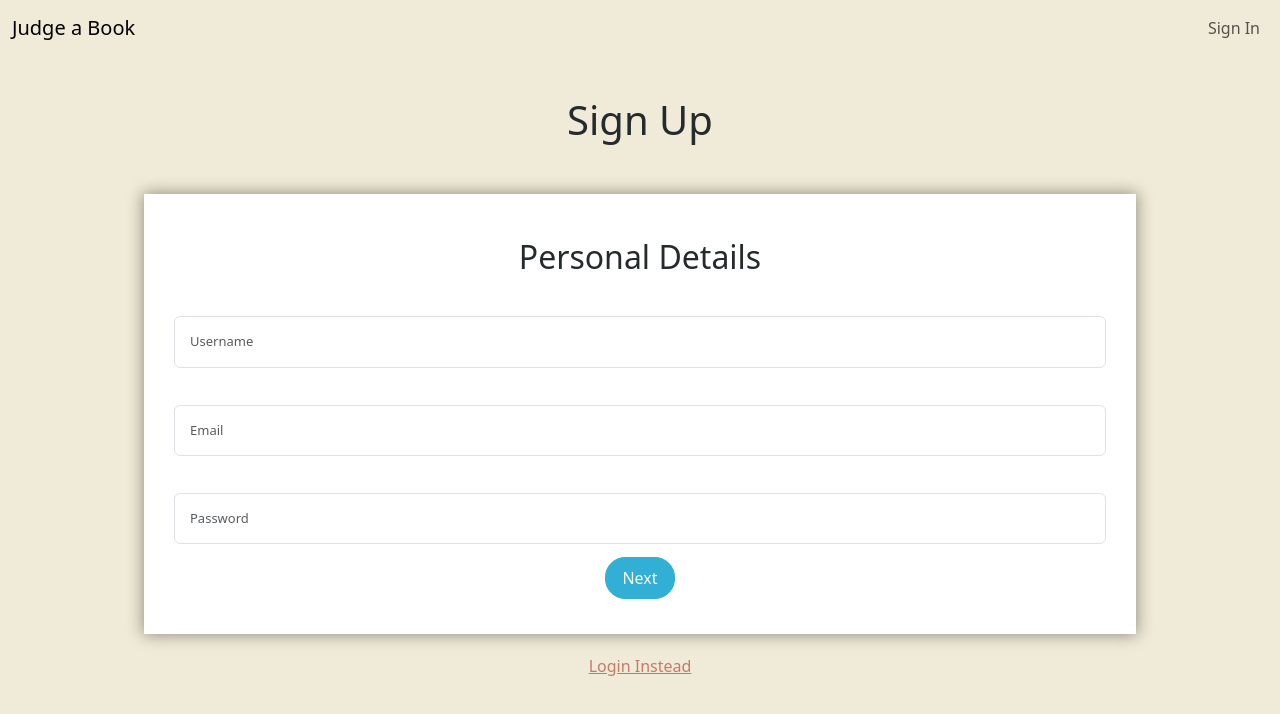
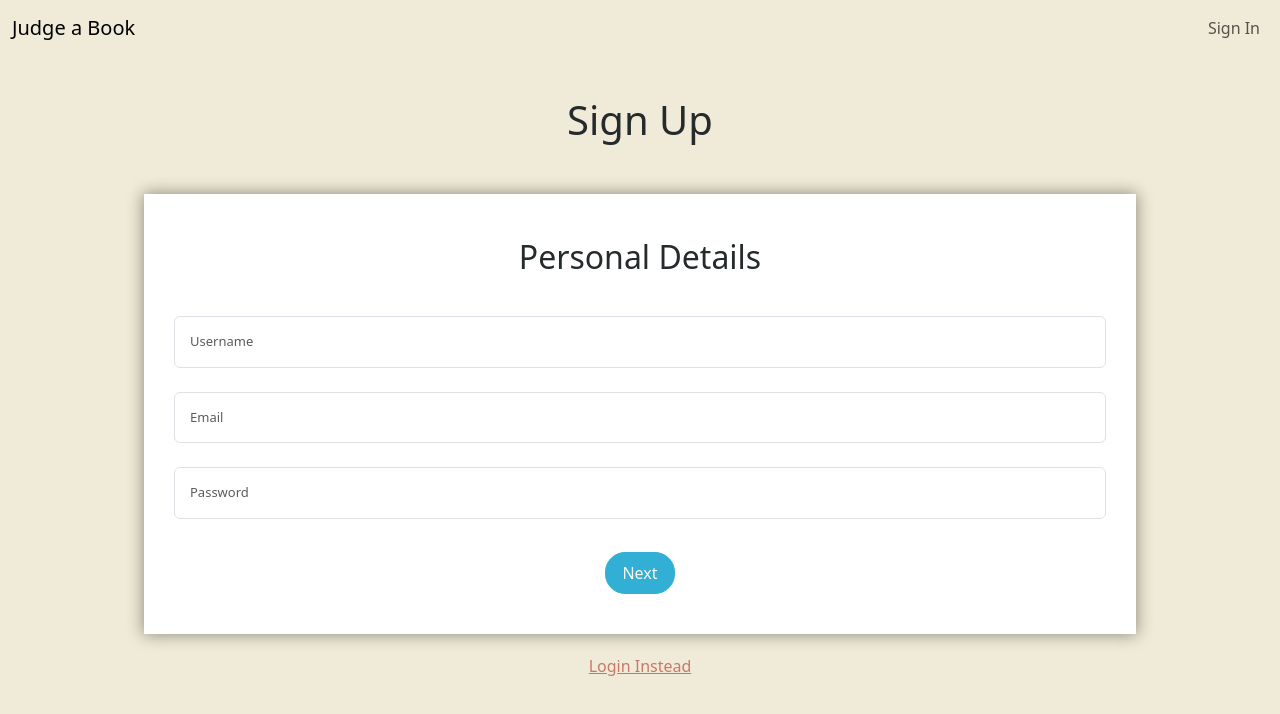
Before and after one commit to noah-10/CoverToCover, a React (Vite) app in the folder client/: page /signup in a window 1280 px wide. Shown: the top 714 px of the page. Built offline with nearby package versions, Linux system fonts and the light colour scheme.

Commit message:
remove unneeded CSS: only need to declare variables at top level, remove midnight-green color, remove conflicting sign in styling

```diff
--- a/client/src/App.css
+++ b/client/src/App.css
@@ -1,6 +1,5 @@
 :root {
   --eggshell: #F0EBD8;
-  --midnight-green: #0B3948;
   --old-rose: #C8786A;
   --mint: #44C5A7;
   --pacific-cyan: #31AFD4;
@@ -38,15 +37,6 @@ main {
   height: 200vh;
 }
 
-.login-container .form-field,
-.login-container button,
-.login-container a,
-.signup-container .form-field,
-.signup-container button,
-.signup-container a {
-  margin: 0 0 0.8em 0;
-}
-
 .form-label {
   margin: 0;
 }
--- a/client/src/css/bookModal.css
+++ b/client/src/css/bookModal.css
@@ -1,13 +1,3 @@
-:root {
-    --eggshell: #F0EBD8;
-    --midnight-green: #0B3948;
-    --old-rose: #C8786A;
-    --mint: #44C5A7;
-    --pacific-cyan: #31AFD4;
-    --gunmetal: #252B2C;
-    --floral-white: #F9F7F0;
-}
-
 .modal-background {
     width: 100vw;
     height: 100vh;
--- a/client/src/css/library.css
+++ b/client/src/css/library.css
@@ -1,13 +1,3 @@
-:root {
-    --eggshell: #F0EBD8;
-    --midnight-green: #0B3948;
-    --old-rose: #C8786A;
-    --mint: #44C5A7;
-    --pacific-cyan: #31AFD4;
-    --gunmetal: #252B2C;
-    --floral-white: #F9F7F0;
-}
-
 .library-container {
     display: flex;
     flex-direction: row;
--- a/client/src/css/login.css
+++ b/client/src/css/login.css
@@ -1,13 +1,3 @@
-:root {
-    --eggshell: #F0EBD8;
-    --midnight-green: #0B3948;
-    --old-rose: #C8786A;
-    --mint: #44C5A7;
-    --pacific-cyan: #31AFD4;
-    --gunmetal: #252B2C;
-    --floral-white: #F9F7F0;
-}
-
 .login-form{
     text-align: center;
     position: relative;
--- a/client/src/css/settings.css
+++ b/client/src/css/settings.css
@@ -1,13 +1,3 @@
-:root {
-    --eggshell: #F0EBD8;
-    --midnight-green: #0B3948;
-    --old-rose: #C8786A;
-    --mint: #44C5A7;
-    --pacific-cyan: #31AFD4;
-    --gunmetal: #252B2C;
-    --floral-white: #F9F7F0;
-}
-
 .settings-container {
     text-align: center;
     background-color: var(--eggshell);
@@ -20,7 +10,7 @@
 }
 
 .settings-container h1 {
-    color: var(--midnight-green);
+    color: var(--gunmetal);
 }
 
 form {
--- a/client/src/css/signUp.css
+++ b/client/src/css/signUp.css
@@ -1,13 +1,3 @@
-:root {
-    --eggshell: #F0EBD8;
-    --midnight-green: #0B3948;
-    --old-rose: #C8786A;
-    --mint: #44C5A7;
-    --pacific-cyan: #31AFD4;
-    --gunmetal: #252B2C;
-    --floral-white: #F9F7F0;
-}
-
 .signupForm{
     text-align: center;
     position: relative;
--- a/client/src/css/signUpList.css
+++ b/client/src/css/signUpList.css
@@ -1,4 +1,3 @@
-
 ul.author-list {
     padding: 0;
     flex-direction: column;
```
